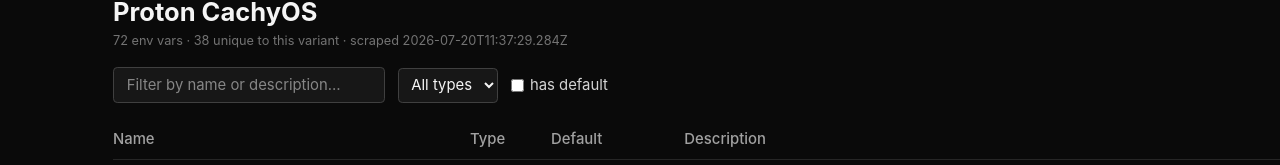
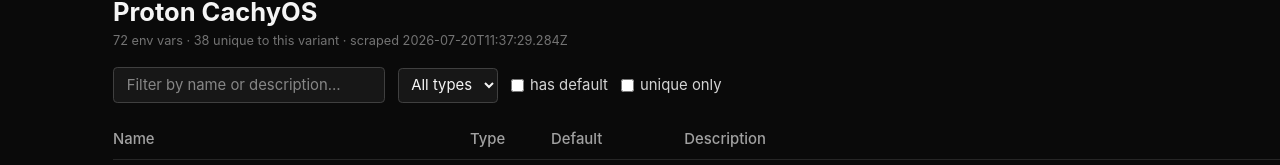
Before and after one commit to dcog989/ProtonVariants, a SvelteKit app: page /variant/cachyos in a window 1280 px wide. Shown: the part 129-294 px from the top of the page. Built offline with nearby package versions, Linux system fonts and the light colour scheme.

Commit message:
feat: add unique-only filter checkbox to variant pages

```diff
--- a/src/routes/variant/[id]/+page.svelte
+++ b/src/routes/variant/[id]/+page.svelte
@@ -6,6 +6,7 @@
 let query = $state("");
 let typeFilter = $state<OptionType | "all">("all");
 let hasDefault = $state(false);
+let uniqueOnly = $state(false);
 
 const types: Array<OptionType | "all"> = ["all", "bool", "string", "int", "enum", "path", "unknown"];
 
@@ -15,6 +16,7 @@
   data.options.filter((o) => {
     if (typeFilter !== "all" && o.type !== typeFilter) return false;
     if (hasDefault && !o.default) return false;
+    if (uniqueOnly && !o.unique) return false;
     if (query && !`${o.name} ${o.description}`.toLowerCase().includes(query.toLowerCase())) return false;
     return true;
   }),
@@ -48,6 +50,9 @@
   <label class="flex items-center gap-1.5 text-sm text-neutral-300">
     <input type="checkbox" bind:checked={hasDefault} /> has default
   </label>
+  <label class="flex items-center gap-1.5 text-sm text-neutral-300">
+    <input type="checkbox" bind:checked={uniqueOnly} /> unique only
+  </label>
 </div>
 
 {#if filtered.length === 0}
```
